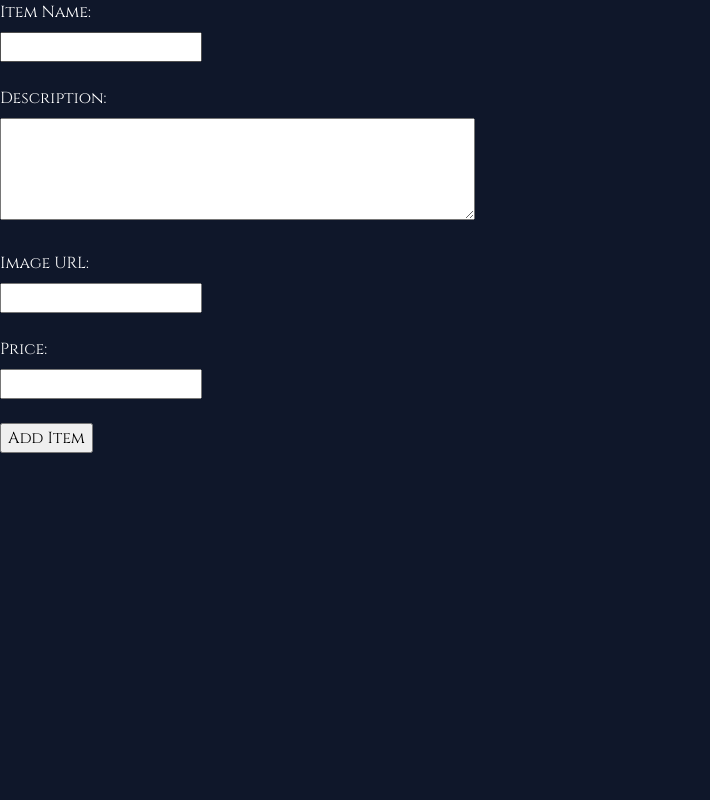
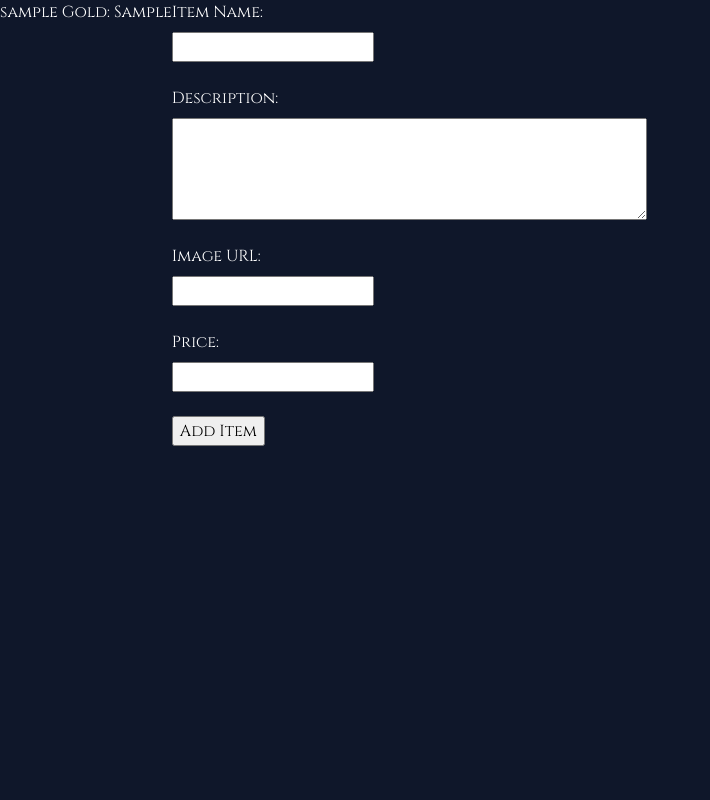
Before and after one commit to kekikcilerakin/COMP498-WebBasedPurchase-and-Claim, a PHP site: page / in a window 1280 px wide. Shown: the whole page, without its empty margins (0-710 px from the left). Run offline with PHP 8.4, Linux system fonts and the light colour scheme; the visitor is signed in with stand-in values (Sample User, id 1); tables that the repository leaves empty or names only in its code hold one stand-in row (values such as "Sample post").

Commit message:
is_admin and gold check

```diff
--- a/server/auth/login.php
+++ b/server/auth/login.php
@@ -10,7 +10,6 @@
 
 require_once "../connection.php";
 
-// Define variables and initialize with empty values
 $username = $password = "";
 $username_err = $password_err = $login_err = "";
 
--- a/server/connection.php
+++ b/server/connection.php
@@ -1,6 +1,5 @@
 <?php
 
-// Define database connection parameters
 $servername = "localhost";
 $username = "root";
 $password = "";
--- a/server/index.php
+++ b/server/index.php
@@ -1,3 +1,51 @@
+
+<?php
+session_start();
+require_once "connection.php";
+
+// Logout start
+if ($_SERVER["REQUEST_METHOD"] == "POST") {
+    $_SESSION = array();
+    session_destroy();
+    header("Location: index.php");
+    exit;
+}
+// Logout end
+
+// Check if user is logged in
+if (!isset($_SESSION["loggedin"]) || $_SESSION["loggedin"] !== true) {
+    header("Location: auth/login.php");
+    exit;
+}
+
+$username = $_SESSION["username"];
+
+// SQL query to retrieve the gold value for the user
+$sql_gold = "SELECT gold FROM users WHERE username = '$username'";
+$sql_isAdmin = "SELECT is_admin FROM users WHERE username = '$username'";
+
+$result_gold = $conn->query($sql_gold);
+$result_admin = $conn->query($sql_isAdmin);
+
+if ($result_gold->num_rows > 0) {
+    while($row = $result_gold->fetch_assoc()) {
+        $gold_value = $row["gold"];
+        echo "$username Gold:  $gold_value";
+    }
+} else {
+    echo "no gold";
+}
+
+if ($result_admin->num_rows > 0) {
+    while($row = $result_admin->fetch_assoc()) {
+        $is_admin = $row["is_admin"];
+    }
+} else {
+    echo "no is admin";
+}
+
+?>
+
 <!DOCTYPE html>
 <html lang="en">
 
@@ -10,32 +58,9 @@
 </head>
 
 <body>
-    <?php
 
-    session_start();
-
-    require_once "connection.php";
-
-    //logout start
-    if ($_SERVER["REQUEST_METHOD"] == "POST") {
-        $_SESSION = array();
-
-        session_destroy();
-
-        header("Location: index.php");
-        exit;
-    }
-    //logout end
-
-    // Check if user is logged in
-    if (!isset($_SESSION["loggedin"]) || $_SESSION["loggedin"] !== true) {
-        header("Location: auth/login.php");
-        exit;
-    }
-    ?>
-
-
-<form action="admin/insert_item.php" method="post">
+    <?php if ($is_admin) : ?>
+    <form action="admin/insert_item.php" method="post">
         <label for="item_name">Item Name:</label><br>
         <input type="text" id="item_name" name="item_name" required><br><br>
 
@@ -51,6 +76,9 @@
         <input type="submit" value="Add Item">
     </form>
 
+    <?php else : ?>
+    <p>You do not have permission to access this page.</p>
+    <?php endif; ?>
 
 </body>
 </html>
```
